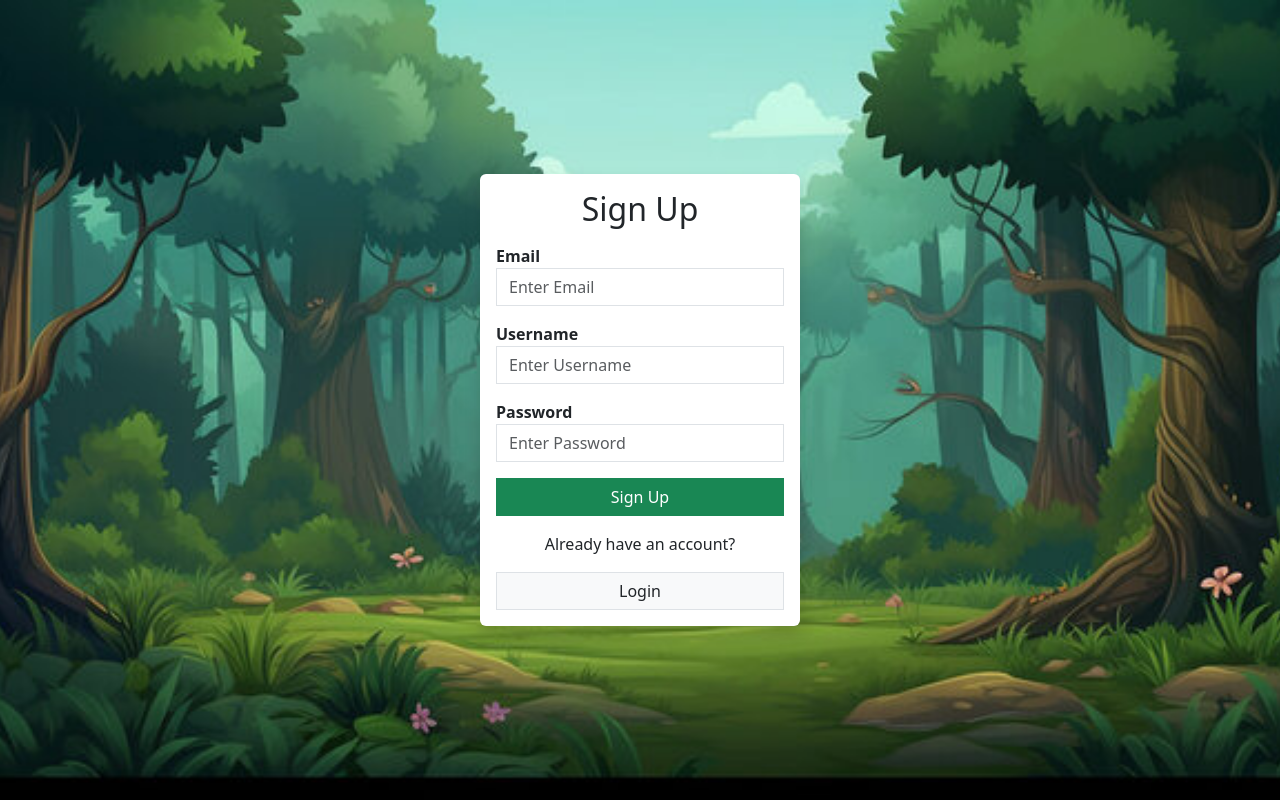
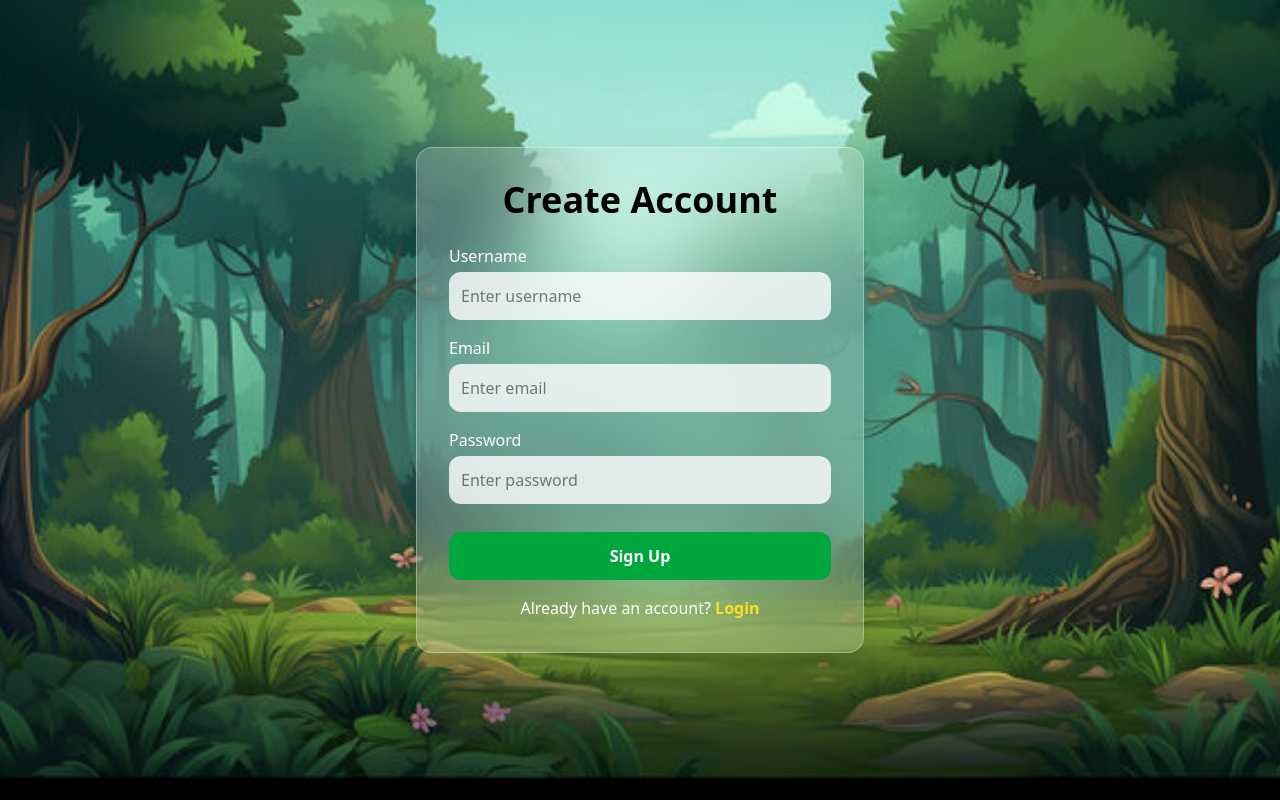
Before and after one commit to Eshika2/Banana-Game-Frontend, a React (Vite) app: page /signup in a window 1280 px wide. Built offline with nearby package versions, Linux system fonts and the light colour scheme.

Commit message:
Edit Login and Signup UI

```diff
--- a/src/App.jsx
+++ b/src/App.jsx
@@ -1,5 +1,4 @@
 import { BrowserRouter, Routes, Route } from 'react-router-dom'
-import 'bootstrap/dist/css/bootstrap.min.css'
 import { Toaster } from 'react-hot-toast'
 
 import Home from './pages/Home'
@@ -28,7 +27,7 @@ function App() {
           <Route path="/settings" element={<Settings />} />
 
           <Route path="/*" element={
-            <h1 className="d-flex flex-column justify-content-center align-items-center vh-100 text-center text-danger">
+            <h1 className="text-3xl font-bold text-red-500 flex justify-center items-center h-screen">
               404 Page Not Found
             </h1>}
           />
--- a/src/pages/Login.jsx
+++ b/src/pages/Login.jsx
@@ -4,7 +4,7 @@ import axios from "axios";
 
 import toast from "react-hot-toast";
 
-function Login() {
+export default function Login() {
     const [email, setEmail] = useState("");
     const [password, setPassword] = useState("");
 
@@ -69,57 +69,50 @@ function Login() {
 
     return (
         <div
-            className="d-flex justify-content-center align-items-center vh-100"
-            style={{
-                backgroundImage: `url('/Images/Background/back1.jpg')`,
-                backgroundSize: "cover",
-                backgroundPosition: "center",
-            }}
+            className="min-h-screen flex items-center justify-center bg-cover bg-center"
+            style={{ backgroundImage: "url('/Images/Background/back1.jpg')" }}
         >
-            <div className="bg-white p-3 rounded w-25 shadow">
-                <h2 className="text-center mb-3">Login</h2>
+            <div className="backdrop-blur-2xl bg-white/20 p-8 rounded-2xl shadow-2xl w-full max-w-md border border-white/30">
+                <h2 className="text-4xl font-bold text-black text-center mb-6">
+                    Login
+                </h2>
 
-                <div className="mb-3">
-                    <label htmlFor="email">
-                        <strong>Email</strong>
-                    </label>
+                <div className="space-y-4">
+                    <div>
+                        <label className="text-white font-medium">Email</label>
                         <input
                             type="text"
-                        placeholder="Enter Email"
-                        autoComplete="off"
-                        name="email"
-                        className="form-control rounded-0"
+                            className="w-full mt-1 p-3 rounded-xl bg-white/80 focus:ring-2 focus:ring-yellow-500 outline-none"
+                            placeholder="Enter your email"
                             onChange={(e) => setEmail(e.target.value)}
-                        required
                         />
                     </div>
-                <div className="mb-3">
-                    <label htmlFor="password">
-                        <strong>Password</strong>
-                    </label>
+
+                    <div>
+                        <label className="text-white font-medium">Password</label>
                         <input
                             type="password"
-                        placeholder="Enter Password"
-                        name="password"
-                        className="form-control rounded-0"
+                            className="w-full mt-1 p-3 rounded-xl bg-white/80 focus:ring-2 focus:ring-yellow-500 outline-none"
+                            placeholder="Enter your password"
                             onChange={(e) => setPassword(e.target.value)}
-                        required
                         />
                     </div>
-                <button type="submit" className="btn btn-success w-100 rounded-0" onClick={handleSubmit}>
+
+                    <button
+                        onClick={handleSubmit}
+                        className="w-full mt-3 p-3 rounded-xl bg-green-600 hover:bg-green-700 text-white py-3 font-semibold transition cursor"
+                    >
                         Login
                     </button>
+                </div>
 
-                <p className="mt-3 text-center">Don't have an account?</p>
-                <Link
-                    to="/signup"
-                    className="btn btn-default border w-100 bg-light rounded-0 text-decoration-none"
-                >
+                <p className="text-center text-white mt-4">
+                    Don't have an account?{" "}
+                    <Link className="text-yellow-300 font-semibold hover:underline" to="/signup">
                         Sign Up
                     </Link>
+                </p>
             </div>
         </div>
     );
 }
-
-export default Login;
--- a/src/pages/Signup.jsx
+++ b/src/pages/Signup.jsx
@@ -4,7 +4,7 @@ import axios from "axios";
 
 import toast from "react-hot-toast";
 
-function Signup() {
+export default function Signup() {
     const [user_name, setUserName] = useState("");
     const [email, setEmail] = useState("");
     const [password, setPassword] = useState("");
@@ -75,77 +75,62 @@ function Signup() {
 
     return (
         <div
-            className="d-flex justify-content-center align-items-center vh-100"
-            style={{
-                backgroundImage: `url('/Images/Background/back1.jpg')`,
-                backgroundSize: "cover",
-                backgroundPosition: "center",
-            }}
+            className="min-h-screen flex items-center justify-center bg-cover bg-center"
+            style={{ backgroundImage: "url('/Images/Background/back1.jpg')" }}
         >
-            <div className="bg-white p-3 rounded w-25 shadow">
-                <h2 className="text-center mb-3">Sign Up</h2>
+            <div className="backdrop-blur-2xl bg-white/20 p-8 rounded-2xl shadow-2xl w-full max-w-md border border-white/30">
+                <h2 className="text-4xl font-bold text-black text-center mb-6">
+                    Create Account
+                </h2>
 
-                <div className="mb-3">
-                    <label htmlFor="email">
-                        <strong>Email</strong>
-                    </label>
+                <div className="space-y-4">
+                    <div>
+                        <label className="text-white font-medium">Username</label>
+                        <input
+                            type="text"
+                            className="w-full mt-1 p-3 rounded-xl bg-white/80 focus:ring-2 focus:ring-yellow-500 outline-none"
+                            placeholder="Enter username"
+                            value={user_name}
+                            onChange={(e) => setUserName(e.target.value)}
+                        />
+                    </div>
+
+                    <div>
+                        <label className="text-white font-medium">Email</label>
                         <input
                             type="email"
-                        placeholder="Enter Email"
-                        name="email"
-                        className="form-control rounded-0"
+                            className="w-full mt-1 p-3 rounded-xl bg-white/80 focus:ring-2 focus:ring-yellow-500 outline-none"
+                            placeholder="Enter email"
                             value={email}
-                        onChange={(e)=>{
-                            setEmail(e.target.value);
-                        }}
-                        required
+                            onChange={(e) => setEmail(e.target.value)}
                         />
                     </div>
-                <div className="mb-3">
-                    <label htmlFor="user_name">
-                        <strong>Username</strong>
-                    </label>
+
+                    <div>
+                        <label className="text-white font-medium">Password</label>
                         <input
-                        type="text"
-                        placeholder="Enter Username"
-                        name="user_name"
-                        className="form-control rounded-0"
-                        value={user_name}
-                        onChange={(e)=>{
-                            setUserName(e.target.value);
-                        }}
-                        required
+                            type="password"
+                            className="w-full mt-1 p-3 rounded-xl bg-white/80 focus:ring-2 focus:ring-yellow-500 outline-none"
+                            placeholder="Enter password"
+                            onChange={(e) => setPassword(e.target.value)}
                         />
                     </div>
-                <div className="mb-3">
-                    <label htmlFor="password">
-                        <strong>Password</strong>
-                    </label>
-                    <input
-                        type="password"
-                        placeholder="Enter Password"
-                        name="password"
-                        className="form-control rounded-0"
-                        onChange={(e)=>{
-                            setPassword(e.target.value);
-                        }}
-                        required
-                    />
-                </div>
-                <button type="submit" className="btn btn-success w-100 rounded-0" onClick={handleSubmit}>
+
+                    <button
+                        onClick={handleSubmit}
+                        className="w-full mt-3 p-3 bg-green-600 hover:bg-green-700 text-white py-3 rounded-xl font-semibold transition"
+                    >
                         Sign Up
                     </button>
+                </div>
 
-                <p className="mt-3 text-center">Already have an account?</p>
-                <Link
-                    to="/login"
-                    className="btn btn-default border w-100 bg-light rounded-0 text-decoration-none"
-                >
+                <p className="text-center text-white mt-4">
+                    Already have an account?{" "}
+                    <Link className="text-yellow-300 font-semibold hover:underline" to="/login">
                         Login
                     </Link>
+                </p>
             </div>
         </div>
     );
 }
-
-export default Signup;
```
Lines whose indentation alone changed are shown as unchanged.
